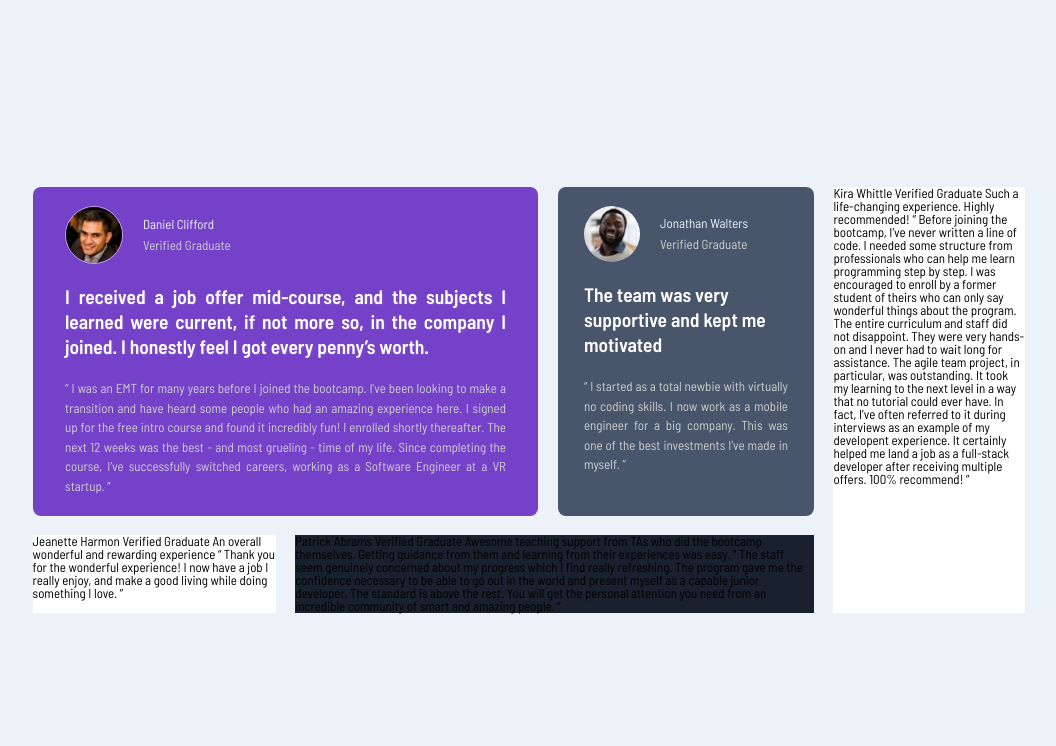
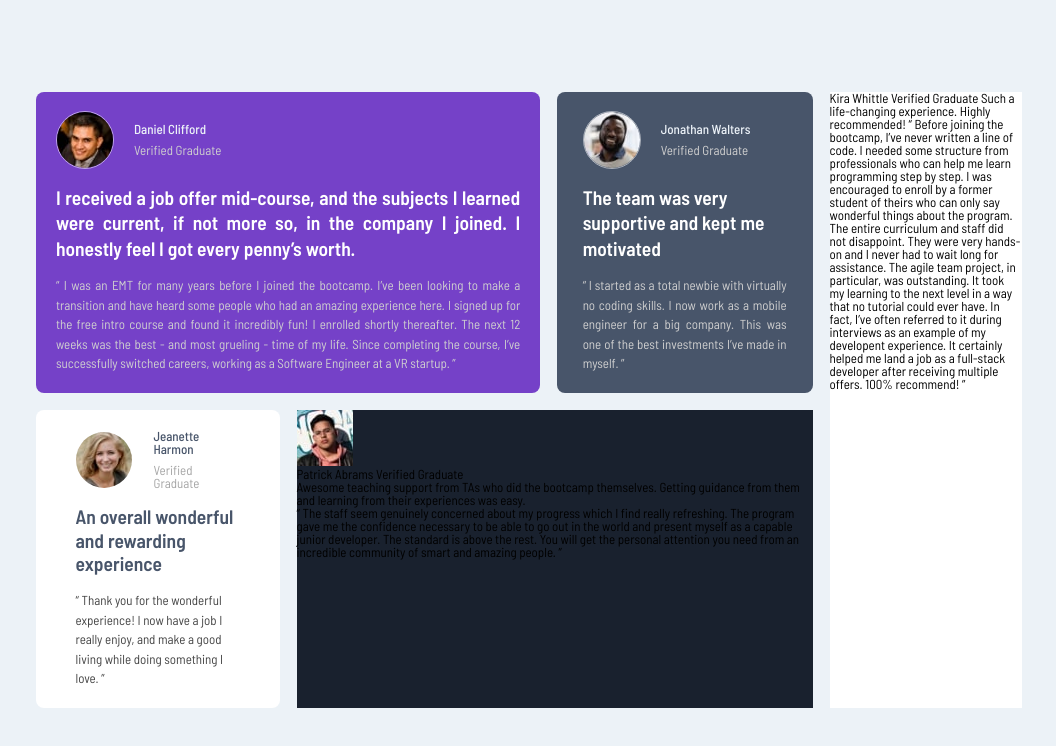
Before and after one commit to alexgabriel2000/projeto-testimonials-grid, a plain HTML site: page index.html in a window 1280 px wide. Shown: the whole page, without its empty margins (111-1167 px from the left). Drawn offline with Linux system fonts and the light colour scheme.

Commit message:
Finalizei a terceira seção de testemunho

```diff
--- a/index.html
+++ b/index.html
@@ -16,7 +16,7 @@
   <main class="main-content">
       <section class="first__testimony">
         <div class="first__user">
-          <img src="images/image-daniel.jpg" alt="Imagem do primeiro post">
+          <img src="images/image-daniel.jpg" alt="Primeiro post do membro">
             <div>
               <span class="first__testimony-name">Daniel Clifford</span>
               <span class="first__testimony-graduate">Verified Graduate</span>
@@ -37,7 +37,7 @@
 
       <section class="second__testimony">
         <div class="second__user">
-          <img src="images/image-jonathan.jpg" alt="Imagem do segundo post">
+          <img src="images/image-jonathan.jpg" alt="Segundo post do membro">
           <div>
             <span class="second__testimony-name">Jonathan Walters</span>
             <span class="second__testimony-graduate">Verified Graduate</span>
@@ -53,23 +53,41 @@
       </section>
 
       <section class="third__testimony">
-        Jeanette Harmon
-        Verified Graduate
+        <div class="third__user">
+          <img src="images/image-jeanette.jpg" alt="Terceiro post do membro">
+          <div>
+            <span class="third__testimony-name">Jeanette Harmon</span>
+            <span class="third__testimony-graduate">Verified Graduate</span>
+          </div>
+        </div>
 
+        <p class="third-paragraph01">
           An overall wonderful and rewarding experience
+        </p>
+        <p class="third-paragraph02">
           “ Thank you for the wonderful experience! I now have a job I really enjoy, and make a good living
           while doing something I love. ”
+        </p>
       </section>
 
       <section class="fourth__testimony">
-        Patrick Abrams
-        Verified Graduate
+        <div class="fourth__user">
+          <img src="images/image-patrick.jpg" alt="Quarto post do membro">
+          <div>
+            <span class="fourth__testimony-name">Patrick Abrams</span>
+            <span class="fourth__testimony-graduate">Verified Graduate</span>
+          </div>
+        </div>
+        <p class="fourth-paragraph01">
           Awesome teaching support from TAs who did the bootcamp themselves. Getting guidance from them and
           learning from their experiences was easy.
+        </p>
+        <p class="fourth-paragraph02">
           “ The staff seem genuinely concerned about my progress which I find really refreshing. The program
           gave me the confidence necessary to be able to go out in the world and present myself as a capable
           junior developer. The standard is above the rest. You will get the personal attention you need from
           an incredible community of smart and amazing people. ”
+        </p>
       </section>
 
       <section class="fifth__testimony">
--- a/style.css
+++ b/style.css
@@ -24,7 +24,7 @@ body {
     "row01 row02 row02 grid03";
     justify-content: center;
     align-content: center;
-    gap: 1.5em;
+    gap: 1.3em;
     width: 100%;
 }
 
@@ -33,7 +33,7 @@ body {
 .first__testimony {
     grid-area: grid01;
     background-color: hsl(263, 55%, 52%);
-    padding: 1.5em 2.5em 1.5em 2.5em;
+    padding: 1.5em 1.5em;
     border-radius: 8px;
 }
 
@@ -55,6 +55,7 @@ body {
 }
 
 .first__testimony-name, .second__testimony-name {
+    font-weight: 500;
     color: hsl(210, 46%, 95%);
 }
 
@@ -66,11 +67,9 @@ body {
     color: white;
     font-size: 1.5em;
     font-weight: 600;
-    padding: 1em 0;
+    padding: 0.8em 0;
     text-align: justify;
     line-height: 1.3em;
-    text-shadow: 1px 1px 3px rgba(255, 255, 255, 0.089);
-    word-wrap: wrap;
 }
 
 .first-paragraph02 {
@@ -84,7 +83,7 @@ body {
 .second__testimony {
     grid-area: grid02;
     background-color: hsl(217, 19%, 35%);
-    padding: 1.5em 2em 1.5em 2em;
+    padding: 1.5em 2em;
     border-radius: 8px;
 }
 
@@ -96,6 +95,7 @@ body {
 
 .second__testimony .second__user img {
     border-radius: 50%;
+    border: 1px solid rgba(255, 255, 255, 0.527);
 }
 
 .second__testimony .second__user div {
@@ -108,7 +108,7 @@ body {
     color: white;
     font-size: 1.5em;
     font-weight: 600;
-    padding: 1em 0;
+    padding: 0.8em 0;
     line-height: 1.3em;
 }
 
@@ -118,15 +118,53 @@ body {
     text-align: justify;
 }
 
-
-
 /* TERCEIRA SEÇÃO */
 
 .third__testimony {
     grid-area: row01;
     background-color: hsl(0, 0%, 100%);
+    padding: 1.5em 3em;
+    border-radius: 8px;
 }
 
+.third__testimony .third__user {
+    display: flex;
+    align-items: center;
+    gap: 20px;
+}
+
+.third__testimony .third__user img {
+    border-radius: 50%;
+    border: 1px solid rgba(255, 255, 255, 0.527);
+}
+
+.third__testimony .third__user div {
+    display: flex;
+    flex-direction: column;
+    gap: 8px;
+}
+
+.third__testimony-name {
+    font-weight: 500;
+    color: hsl(217, 19%, 35%);
+}
+
+.third__testimony-graduate {
+    color: hsl(0, 0%, 65%);
+}
+
+.third-paragraph01 {
+    color: hsl(217, 19%, 35%);
+    font-size: 1.5em;
+    font-weight: 600;
+    padding: 0.8em 0;
+    line-height: 1.2em;
+}
+
+.third-paragraph02 {
+    color: hsl(0, 0%, 27%);
+    line-height: 1.5em;
+}
 
 /* Quarta SEÇÃO */
 
@@ -135,7 +173,6 @@ body {
     background-color: hsl(219, 29%, 14%);
 }
 
-
 /* QUINTA SEÇÃO */
 
 .fifth__testimony {
```
Lines whose indentation alone changed are shown as unchanged.
